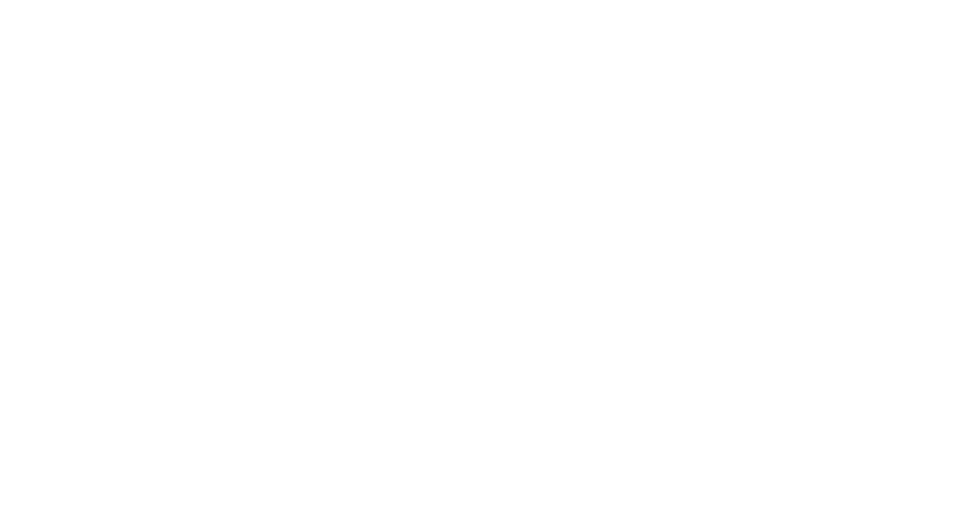
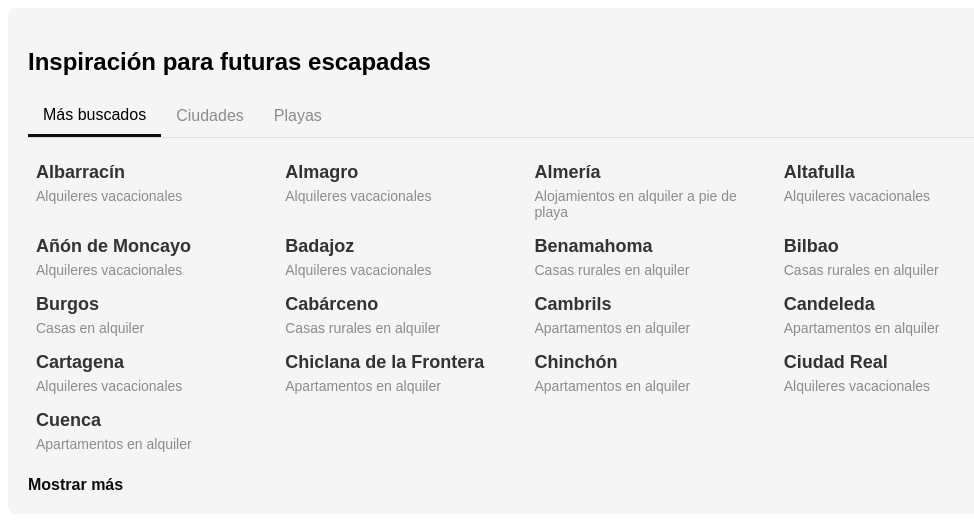
Before and after one commit to LiwKltn/plagio_airbnb, a plain HTML site: page index.html in a window 1280 px wide. Shown: the whole page, without its empty margins (0-974 px from the left). Drawn offline with Linux system fonts and the light colour scheme.

```diff
--- a/index.html
+++ b/index.html
@@ -7,6 +7,44 @@
     <title>Document</title>
 </head>
 <body>
-
+    <div class="main-container">
+        <div class="header-section">
+            <h2>Inspiración para futuras escapadas</h2>
+            <div id="travel-category-tabs">
+                <div class="tab-list-wrapper">
+                    <div class="tab-buttons" role="tablist">
+                        <button type="button" id="tab-0" aria-controls="panel-0" aria-selected="true" class="tab-button">Más buscados</button>
+                        <button type="button" id="tab-1" aria-controls="panel-1" aria-selected="false" class="tab-button">Ciudades</button>
+                        <button type="button" id="tab-2" aria-controls="panel-2" aria-selected="false" class="tab-button">Playas</button>
+                    </div>
+                <div class="tab-content-wrapper">
+                    <!-- Más buscados -->
+                    <div class="tab-content" role="tabpanel" id="panel-0" aria-labelledby="tab-0">
+                        <ul class="location-list">
+                            <li><a class="location-link" href="#"><div class="location-name">Albarracín</div><div class="location-type">Alquileres vacacionales</div></a></li>
+                            <li><a class="location-link" href="#"><div class="location-name">Almagro</div><div class="location-type">Alquileres vacacionales</div></a></li>
+                            <li><a class="location-link" href="#"><div class="location-name">Almería</div><div class="location-type">Alojamientos en alquiler a pie de playa</div></a></li>
+                            <li><a class="location-link" href="#"><div class="location-name">Altafulla</div><div class="location-type">Alquileres vacacionales</div></a></li>
+                            <li><a class="location-link" href="#"><div class="location-name">Añón de Moncayo</div><div class="location-type">Alquileres vacacionales</div></a></li>
+                            <li><a class="location-link" href="#"><div class="location-name">Badajoz</div><div class="location-type">Alquileres vacacionales</div></a></li>
+                            <li><a class="location-link" href="#"><div class="location-name">Benamahoma</div><div class="location-type">Casas rurales en alquiler</div></a></li>
+                            <li><a class="location-link" href="#"><div class="location-name">Bilbao</div><div class="location-type">Casas rurales en alquiler</div></a></li>
+                            <li><a class="location-link" href="#"><div class="location-name">Burgos</div><div class="location-type">Casas en alquiler</div></a></li>
+                            <li><a class="location-link" href="#"><div class="location-name">Cabárceno</div><div class="location-type">Casas rurales en alquiler</div></a></li>
+                            <li><a class="location-link" href="#"><div class="location-name">Cambrils</div><div class="location-type">Apartamentos en alquiler</div></a></li>
+                            <li><a class="location-link" href="#"><div class="location-name">Candeleda</div><div class="location-type">Apartamentos en alquiler</div></a></li>
+                            <li><a class="location-link" href="#"><div class="location-name">Cartagena</div><div class="location-type">Alquileres vacacionales</div></a></li>
+                            <li><a class="location-link" href="#"><div class="location-name">Chiclana de la Frontera</div><div class="location-type">Apartamentos en alquiler</div></a></li>
+                            <li><a class="location-link" href="#"><div class="location-name">Chinchón</div><div class="location-type">Apartamentos en alquiler</div></a></li>
+                            <li><a class="location-link" href="#"><div class="location-name">Ciudad Real</div><div class="location-type">Alquileres vacacionales</div></a></li>
+                            <li><a class="location-link" href="#"><div class="location-name">Cuenca</div><div class="location-type">Apartamentos en alquiler</div></a></li>
+                            <!-- ... y aquí puedes continuar con las playas y demás destinos que desees agregar en "Más buscados" ... -->
+                        </ul>
+                        <button type="button" class="show-more-btn">Mostrar más</button>
+                    </div>
+                </div>
+            </div>
+        </div>
+    </div>
 </body>
 </html>
--- a/style.css
+++ b/style.css
@@ -0,0 +1,84 @@
+body {
+    font-family: Arial, sans-serif;
+}
+
+.header-section {
+    background-color: #f5f5f5;
+    padding: 20px;
+    border-radius: 8px;
+}
+
+#travel-category-tabs {
+    margin-top: 20px;
+}
+
+.tab-buttons {
+    display: flex;
+    border-bottom: 1px solid #ddd;
+}
+
+.tab-button {
+    padding: 10px 15px;
+    border: none;
+    background: none;
+    cursor: pointer;
+    outline: none;
+    font-size: 16px;
+    color: #8c8c8c;
+}
+
+.tab-button[aria-selected="true"] {
+    color: #000;
+    border-bottom: 3px solid #0d0d0d;
+}
+
+.location-list {
+    padding: 0;
+    list-style: none;
+}
+
+.location-list li {
+    width: calc(20% - 16px);
+    margin: 8px;
+    display: inline-block;
+    vertical-align: top;
+}
+
+.location-link {
+    text-decoration: none;
+    color: #333;
+    display: block;
+    transition: color 0.3s;
+}
+
+.location-link:hover {
+    color: #0c0d0e;
+}
+
+.location-link .location-name {
+    font-size: 18px;
+    font-weight: bold;
+    margin-bottom: 5px;
+}
+
+.location-link .location-type {
+    font-size: 14px;
+    color: #8c8c8c;
+}
+
+.show-more-btn {
+    display: block;
+    width: 100%;
+    background-color: transparent;
+    border: none;
+    cursor: pointer;
+    text-align: left;
+    color: #0c0c0c;
+    padding: 0;
+    font-size: 16px;
+    font-weight: bold;
+}
+
+.show-more-btn:hover {
+    text-decoration: underline;
+}
```
